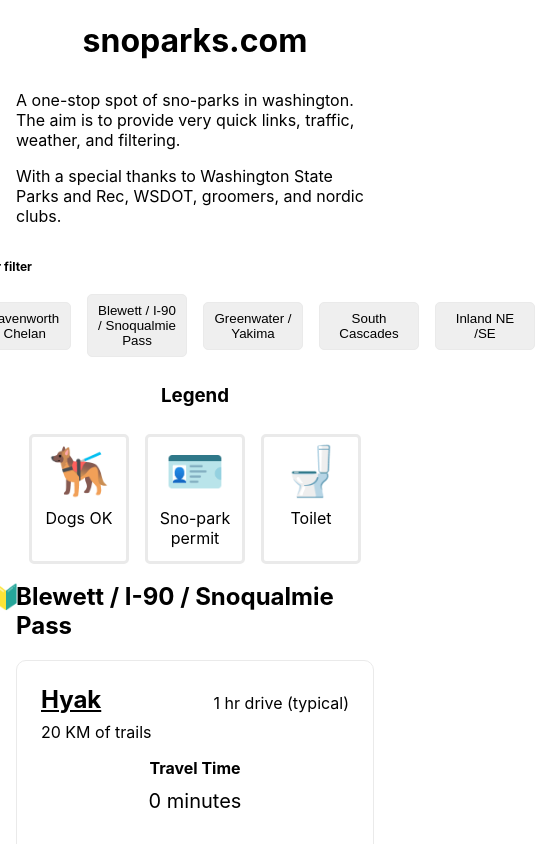
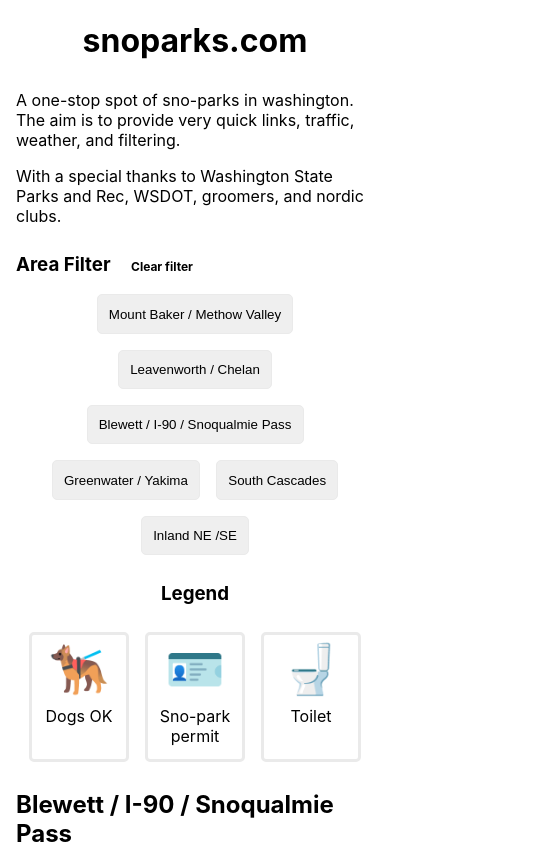
Before and after one commit to dareiff/sno-park, a Next.js app: page / in a window 390 px wide. Shown: the top 844 px of the page, 535 px wide, since content can reach past the window. Built offline with nearby package versions, Linux system fonts and the light colour scheme; no server answers.

Commit message:
Rid homepage of embarrassing mobile probs

```diff
--- a/pages/snoparks.json
+++ b/pages/snoparks.json
@@ -6,6 +6,7 @@
             {
                 "snoParkName": "Highlands",
                 "snoParkAddress": "Highlands Sno-Park, Tonasket, WA 98855",
+                "parkingGPS": "",
                 "officialSnoParkURL": "https://highlandsnordicsnopark.com",
                 "distanceFromSeattle": 5,
                 "groomingSchedule": false,
--- a/styles/Home.module.css
+++ b/styles/Home.module.css
@@ -38,7 +38,7 @@
 
 .areaFilterContainer {
     display: flex;
-    flex-direction: row wrap;
+    flex-flow: row wrap;
     justify-content: center;
     gap: 1rem;
     align-items: center;
@@ -49,7 +49,7 @@
 .filterButton {
     border: 1px solid #eaeaea;
     border-radius: 5px;
-    padding: 0.5rem;
+    padding: 0.7rem;
     cursor: pointer;
     min-width: 100px;
 }
@@ -95,16 +95,6 @@
 .regionHeader {
     display: inline-block;
     width: auto;
-}
-
-.regionHeader h2::before {
-    content: "🔰";
-    display: block;
-    width: 0;
-    height: 0;
-    top: 0;
-    margin-left: -25px;
-    margin-top: -10px;
 }
 
 .verticalList {
```
